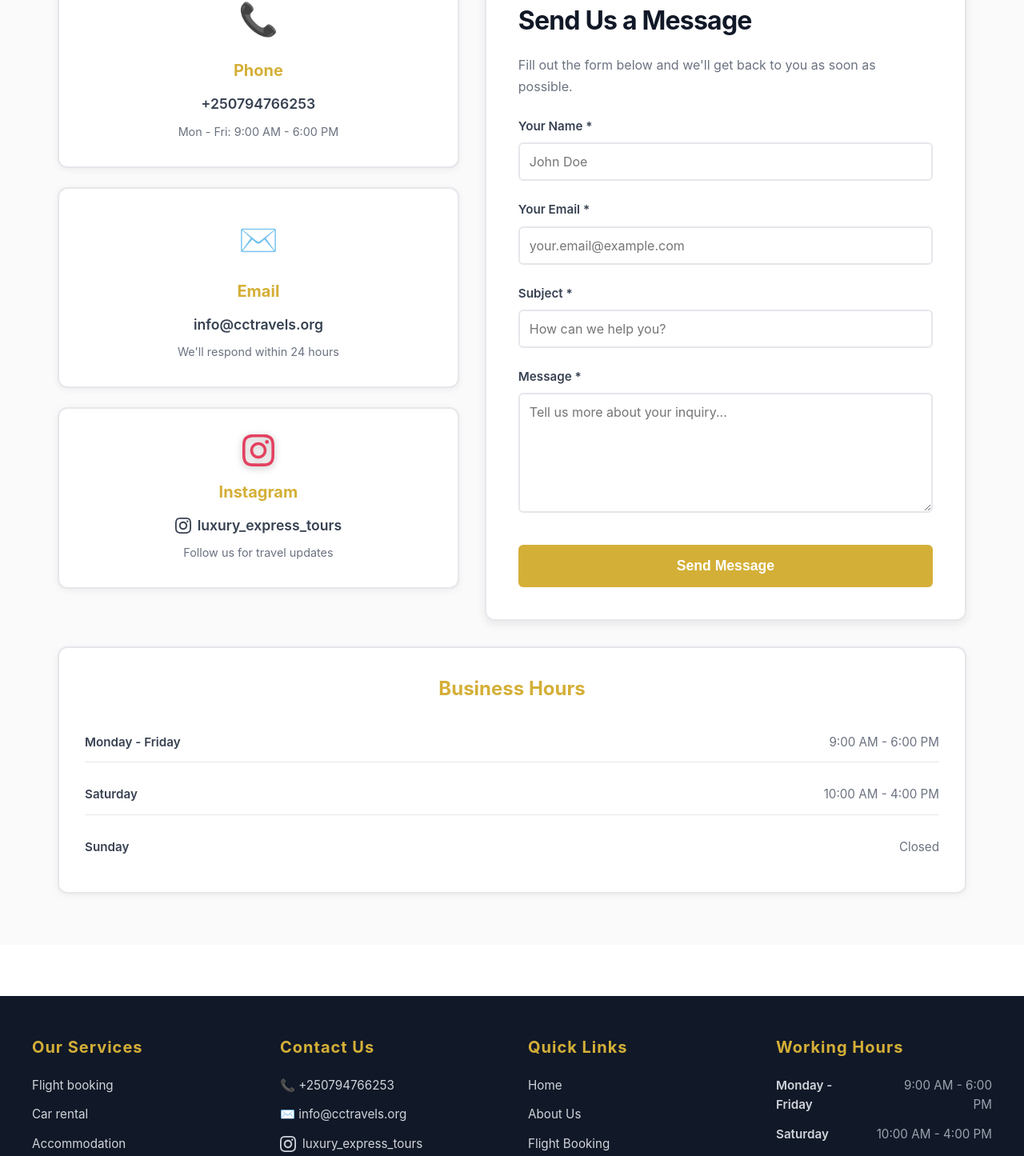
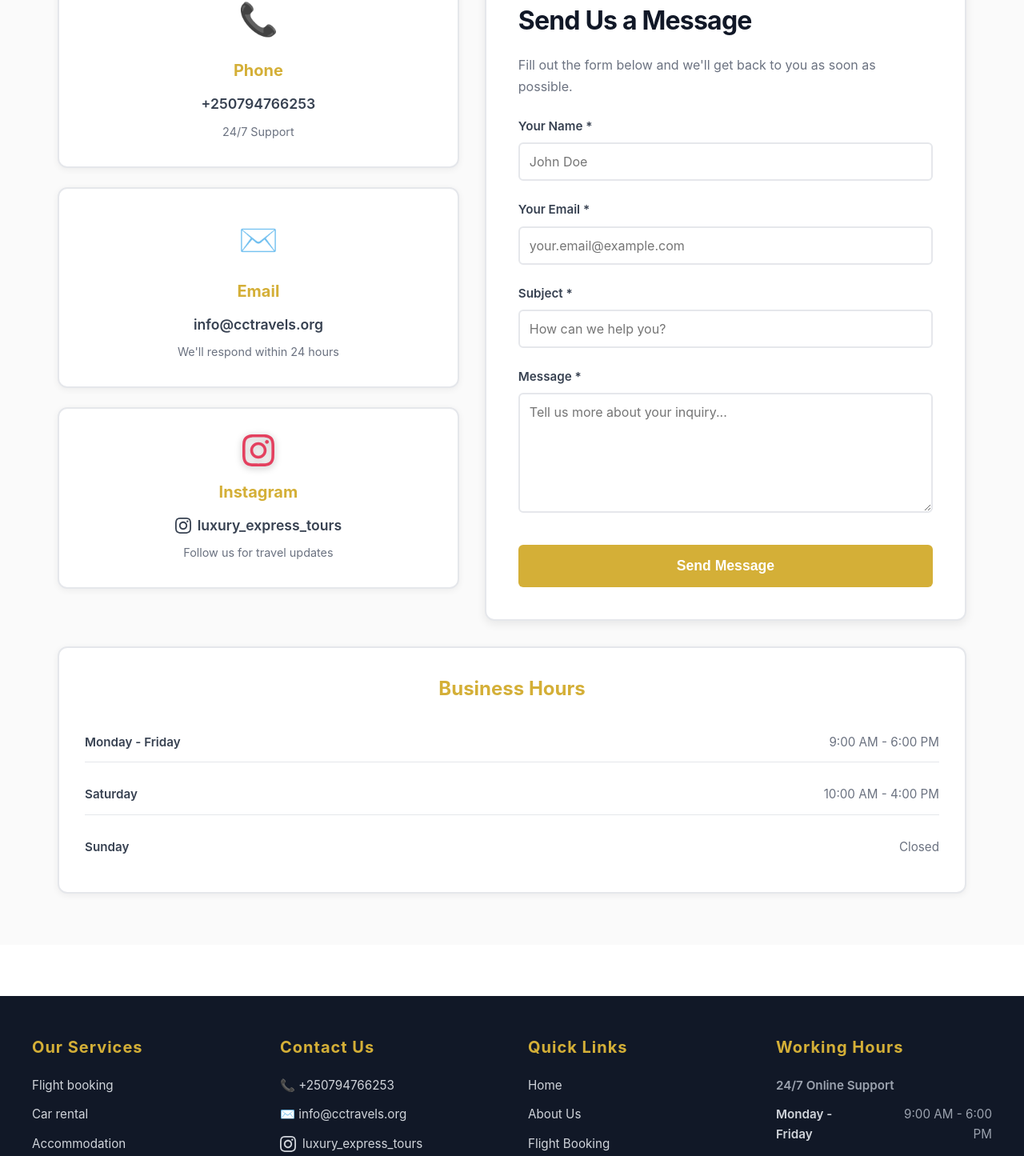
Before and after one commit to Greta1998/CC-travels, a React (Vite) app in the folder frontend/: page /contact-us in a window 1280 px wide. Shown: the part 600-2045 px from the top of the page at 80% size. Built offline with nearby package versions, Linux system fonts and the light colour scheme; no server answers.

Commit message:
working hours updated

```diff
--- a/frontend/src/components/Footer.jsx
+++ b/frontend/src/components/Footer.jsx
@@ -68,6 +68,9 @@ const Footer = () => {
         <div className="footer-section">
           <h3>Working Hours</h3>
           <ul>
+          <li>
+              <span>24/7 Online Support</span>
+            </li>
             <li>
               <span>Monday - Friday</span>
               <span>9:00 AM - 6:00 PM</span>
--- a/frontend/src/pages/ContactUs.jsx
+++ b/frontend/src/pages/ContactUs.jsx
@@ -87,7 +87,7 @@ const ContactUs = () => {
                 <div className="contact-icon">📞</div>
                 <h3>Phone</h3>
                 <a href="tel:+250794766253">+250794766253</a>
-                <p>Mon - Fri: 9:00 AM - 6:00 PM</p>
+                <p>24/7 Support</p>
               </div>
 
               <div className="contact-card">
```
